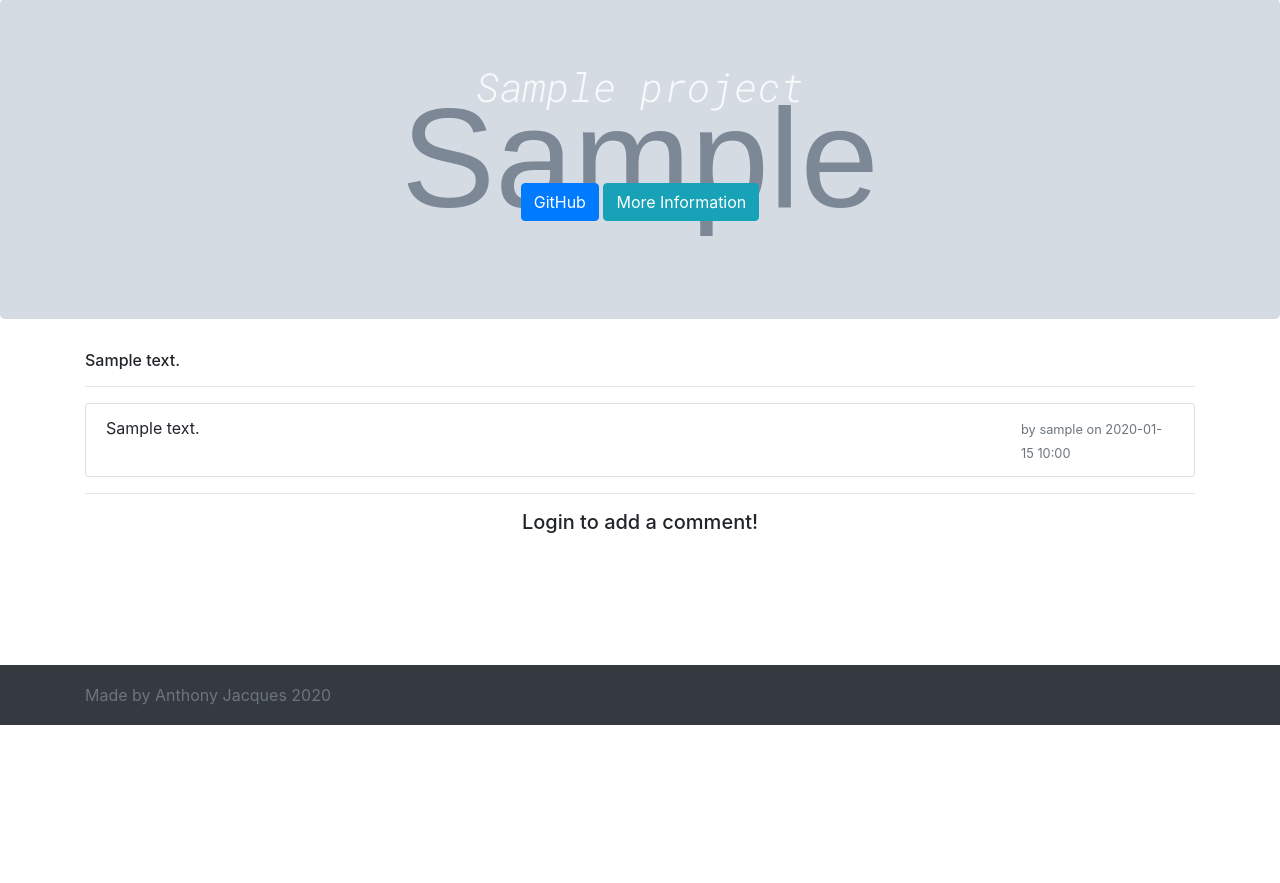
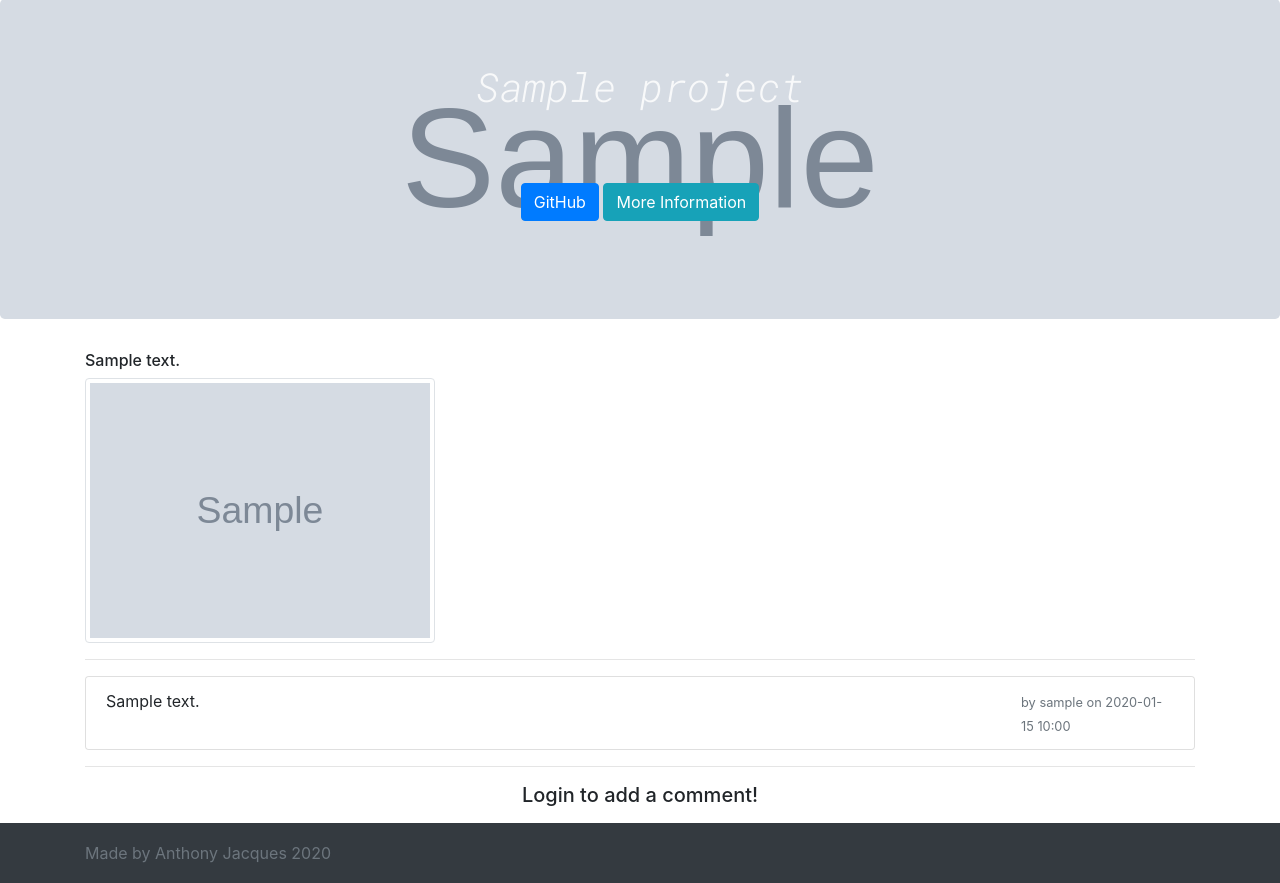
Before and after one commit to anthonyjacques20/projectsWebsite, a Python web app: template hobbyProjectWebsite/templates/project/show.html in a window 1280 px wide. Shown: the part 75-958 px from the top of the page. Before the commit the page ends 800 px from the top, so only its background shows below. Run offline with Jinja, Linux system fonts and the light colour scheme; the template is opened without the code that fills it: most values are stand-ins (such as "Sample title", 1, 10 or a date in 2020); grey boxes marked "Sample" are stand-in pictures; some libraries are stand-ins or nearby versions.

Commit message:
Show the support images on the show page

```diff
--- a/hobbyProjectWebsite/templates/project/show.html
+++ b/hobbyProjectWebsite/templates/project/show.html
@@ -20,6 +20,19 @@
 
     <div class="container">
         <p id="projectBody" class="h6">{{ project['body'] }}</p>
+        <div class="row">
+            {% if project['supportimages'] %}
+                {% for image in project['supportimages'] %}
+                    {% if image|length %}
+                        <div class="col-lg-4 col-sm-6">
+                            <div>
+                                <img src="{{ image }}" class="img-thumbnail">
+                            </div>
+                        </div>
+                    {% endif %}
+                {% endfor %}
+            {% endif %}
+        </div>
         {% if comments|length > 0 %}
             <hr>
             <div class="card">
```
